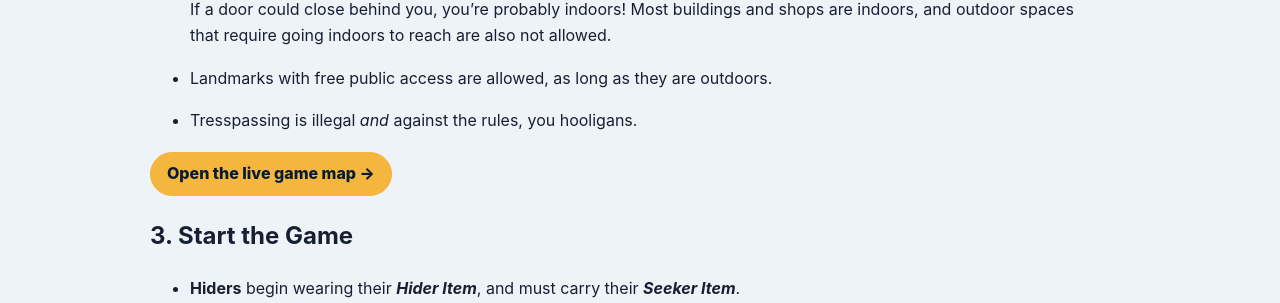
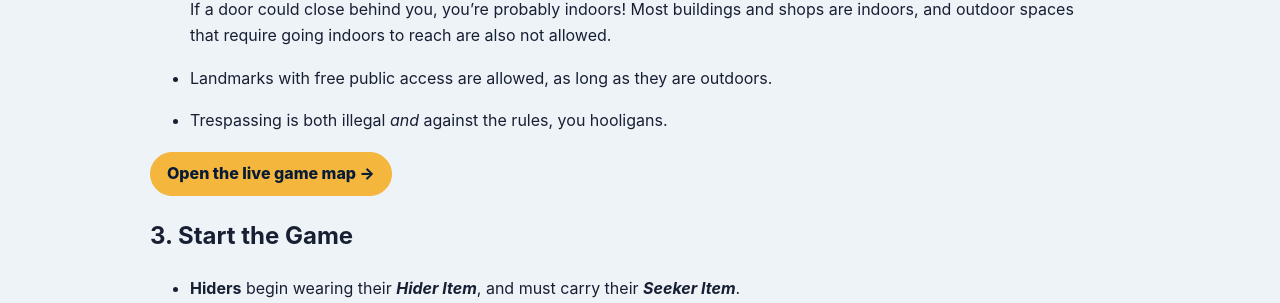
Before and after one commit to mmaxin/hide-and-seek-game, a Jekyll site: the page built from rules.md, in a window 1280 px wide and 900 px high, scrolled down 1949 px. Shown: the part 150-453 px from the top of the window. Built offline with Jekyll 4.4.1, drawn with Linux system fonts in a browser that asks for light colours; our own code applies the rules of GitHub Pages for plain Markdown files.

Commit message:
Update rules.md

```diff
--- a/rules.md
+++ b/rules.md
@@ -87,7 +87,7 @@ This could go first, but I always give players game objects as soon as possible
 - Landmarks with free public access are allowed, as long as they are outdoors.
 
 
-- Tresspassing is illegal *and* against the rules, you hooligans.
+- Trespassing is both illegal *and* against the rules, you hooligans.
 
 {% comment %}
 
```
